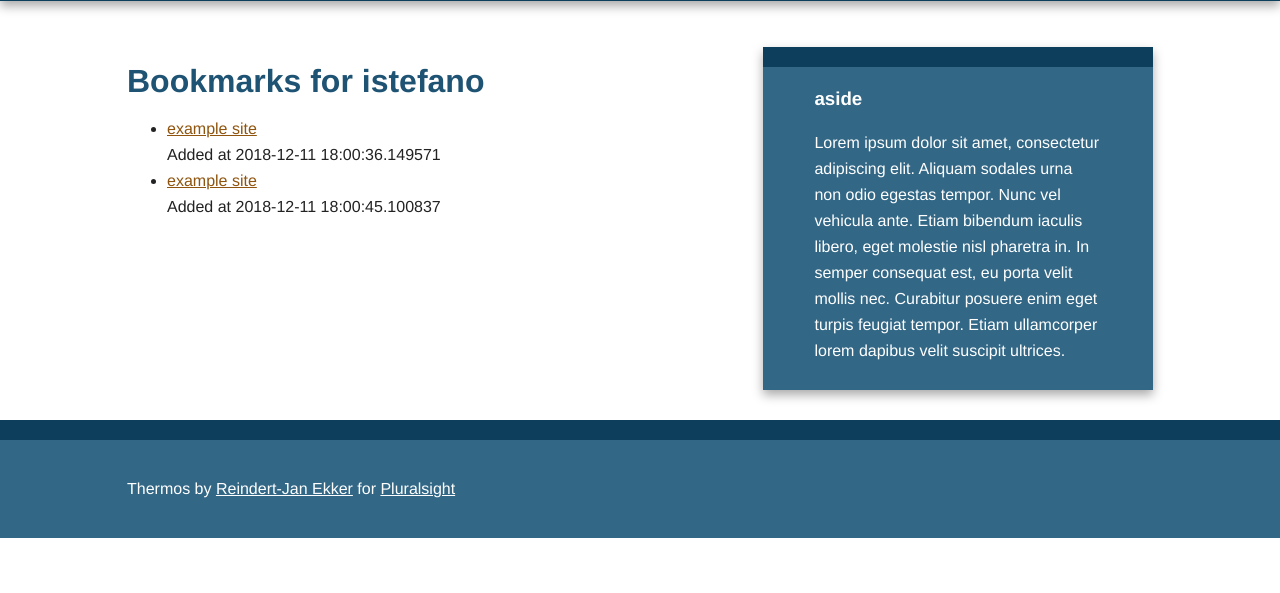
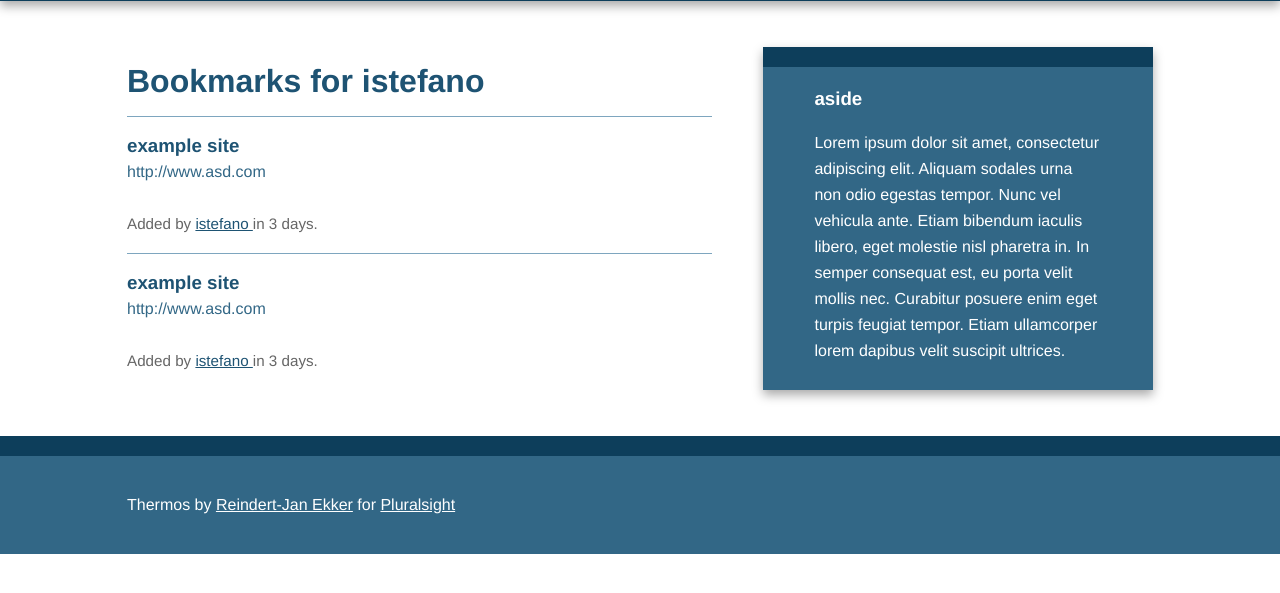
Before and after one commit to istefano82/Flask_bookmark_app, a Flask app: page /user/istefano in a window 1280 px wide. Shown: the part 95-688 px from the top of the page. Run offline with Flask 2, Linux system fonts and the light colour scheme; data comes from the database, SQL or seed files in the repository; both versions use the stored data as it was after the commit; parts of the project's set-up code (start-up, migrations or seed data) failed here and were passed over; some libraries are stand-ins or nearby versions.

Commit message:
Fix bookmarks layout.

```diff
--- a/Pluralsight_FLASK/thermos/thermos/__init__.py
+++ b/Pluralsight_FLASK/thermos/thermos/__init__.py
@@ -3,6 +3,7 @@ import os
 from flask import Flask
 from flask_sqlalchemy import SQLAlchemy
 from flask_login import LoginManager
+from flask_moment import Moment
 
 basedir = os.path.abspath(os.path.dirname(__file__))
 
@@ -21,6 +22,9 @@ login_manager.session_protection = "strong"
 login_manager.login_view = "login"
 login_manager.init_app(app)
 
+# for displaying timestamps
+moment = Moment(app)
+
 # Own module imports
 import thermos.models
 import thermos.views
--- a/Pluralsight_FLASK/thermos/thermos/static/css/main.css
+++ b/Pluralsight_FLASK/thermos/thermos/static/css/main.css
@@ -140,7 +140,7 @@ nav a:hover {
 
 .main aside {
     color: white;
-    padding: 0px 5% 10px;
+    padding: 0 5% 10px;
 }
 
 .footer-container footer {
@@ -161,15 +161,24 @@ nav a:hover {
    ========================================================================== */
 
 /* link styling */
-a {
-    color: #8F540D;
+a,
+a:visited {
+    color: #1E5373;
 }
 a:hover, aside a:hover, aside a:visited:hover {
     color: #D39447;
 }
 
-a:visited {
-    color: #1E5373;
+aside a {
+    color: #FFD6A3;
+}
+
+aside a:hover {
+    color: #F5BB73;
+}
+
+aside a:visited {
+    color: #D39447;
 }
 
 h1, h2, h3, h4, h5, h6 {
@@ -181,7 +190,6 @@ footer h3,
 footer a,
 footer a:visited {
     color: white;
-
 }
 
 .flashes ul {
@@ -196,22 +204,48 @@ footer a:visited {
 /* flashes styling */
 
 .flashes ul{
-    margin: 0 0;
-    background: #FFD6A3;
-    color: #000;
-
-    list-style-type: none;
-    list-style: none;
-}
-
-.flashes ul{
     background: #FFD6A3;
     color: #000;
 }
 
-
 article.flashes {
     margin-bottom: 1em;
+}
+
+/* fix form layout with flashes */
+section {
+    clear: left;
+}
+
+/* bookmark list styling */
+ul.bookmarks {
+    list-style: none none;
+    padding-left: 0;
+}
+
+ul.bookmarks li {
+    padding-bottom: .5em;
+    border-top: 1px solid #7EA6BF;
+    padding: 1em 0;
+}
+
+a.header {
+    color: #326786;
+    text-decoration: none;
+    display: block;
+}
+
+a.header h3 {
+    margin: 0 0;
+}
+
+div.info {
+    font-size: .95em;
+    color: #666666;
+}
+
+span.editlinks {
+    float: right;
 }
 
 .error, .error input {
@@ -226,9 +260,22 @@ tr.submit button {
     margin-top: 20px;
 }
 
-input, button {
+input, textarea,
+div.select2-container {
+    width:100%;
+}
+
+input[type="checkbox"],
+input[type="submit"] {
+    width: auto;
+}
+
+input, button, textarea,
+div.select2-container {
     margin-left: 10px;
 }
+
+
 
 /* ==========================================================================
    Media Queries
--- a/Pluralsight_FLASK/thermos/thermos/templates/base.html
+++ b/Pluralsight_FLASK/thermos/thermos/templates/base.html
@@ -64,8 +64,7 @@
             </footer>
         </div>
 
-        <script src="//ajax.googleapis.com/ajax/libs/jquery/1.11.0/jquery.min.js"></script>
-        <script>window.jQuery || document.write('<script src="{{ url_for('static', filename='js/vendor/jquery-1.11.0.min.js') }}"><\/script>')</script>
-
+        {{ moment.include_jquery() }}
+        {{ moment.include_moment() }}
     </body>
 </html>
--- /dev/null
+++ b/Pluralsight_FLASK/thermos/thermos/templates/bookmark_list.html
@@ -0,0 +1,23 @@
+<ul class="bookmarks" >
+    {% for bookmark in bookmarks %}
+        <li>
+
+            <a class="header" href="{{ bookmark.url }}">
+                <h3 class="description">
+                    {{ bookmark.description|truncate(50, killwords=True) }}
+                </h3>
+                <span class="url">
+                    {{ bookmark.url|truncate(50, killwords=True) }}
+                </span>
+            </a>
+            <div class="info">
+                <br>
+                Added by <a href="{{ url_for('user', username=bookmark.user.username) }}">
+                    {{ bookmark.user.username }}
+                </a>
+                {{ moment(bookmark.date).fromNow() }}.
+
+            </div>
+        </li>
+    {% endfor %}
+</ul>
--- a/Pluralsight_FLASK/thermos/thermos/templates/user.html
+++ b/Pluralsight_FLASK/thermos/thermos/templates/user.html
@@ -9,16 +9,14 @@ Thermos -- Bookmarks for user {{ user.username }}
         <header>
              <h1>Bookmarks for {{ user.username }}</h1>
 
-            <ul>
-                {% for bm in user.bookmarks %}
-                    <li>
-                        <a href="{{ bm.url }}">{{ bm.description }}</a> <br>
-                        <span class="timestamp">Added at {{ bm.date }}</span>
-                    </li>
+                {% if user.bookmarks.count() > 0 %}
+                    {% with bookmarks=user.bookmarks %}
+                        {% include "bookmark_list.html" %}
+                    {% endwith %}
                 {% else %}
-                    <li>This user has not added any bookmarks yet.</li>
-                {% endfor %}
-            </ul>
+                    This user has not added any bookmarks yet.
+                {% endif %}
+
         </header>
 
     </article>
```
Also changed, not shown: Pluralsight_FLASK/thermos/thermos/templates/bookmark_form.html (added, +43 -0 lines), Pluralsight_FLASK/thermos/thermos/templates/index.html (+5 -10 lines), Pluralsight_FLASK/thermos/thermos/thermos.db.
